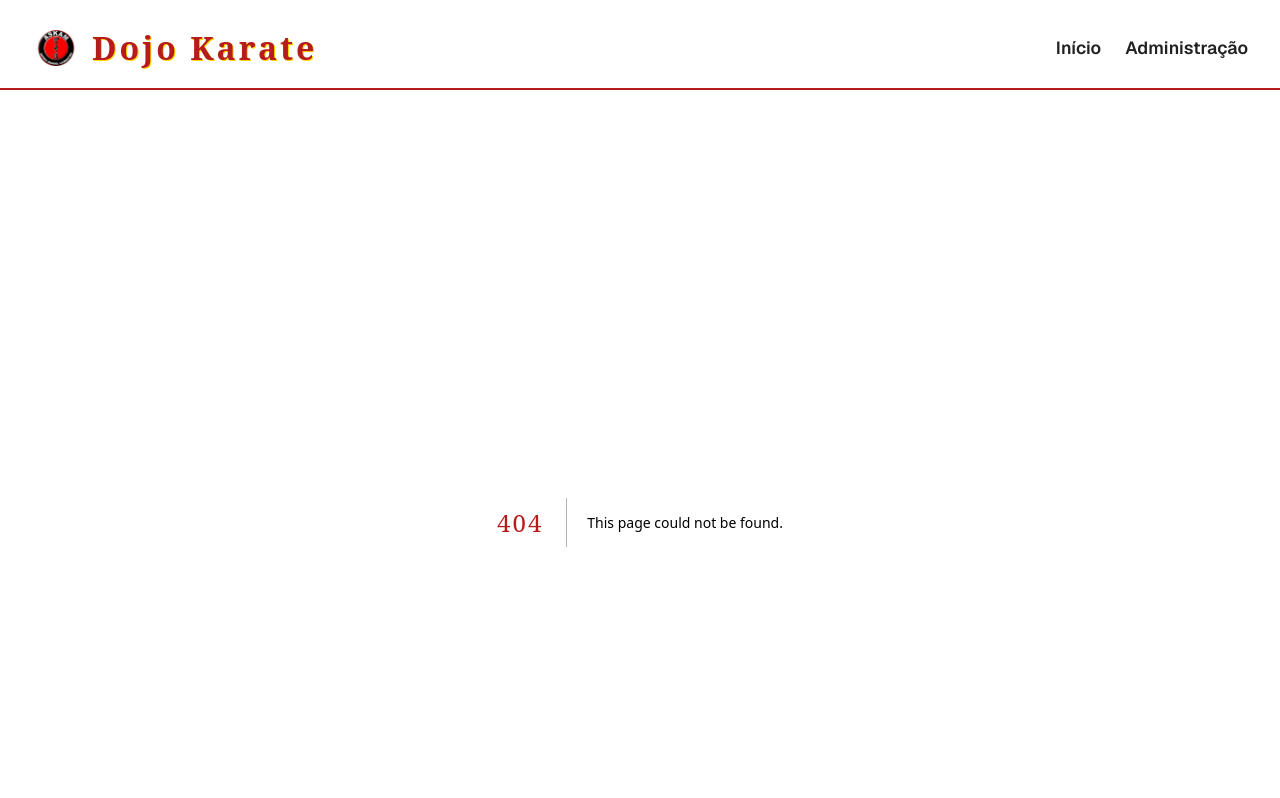
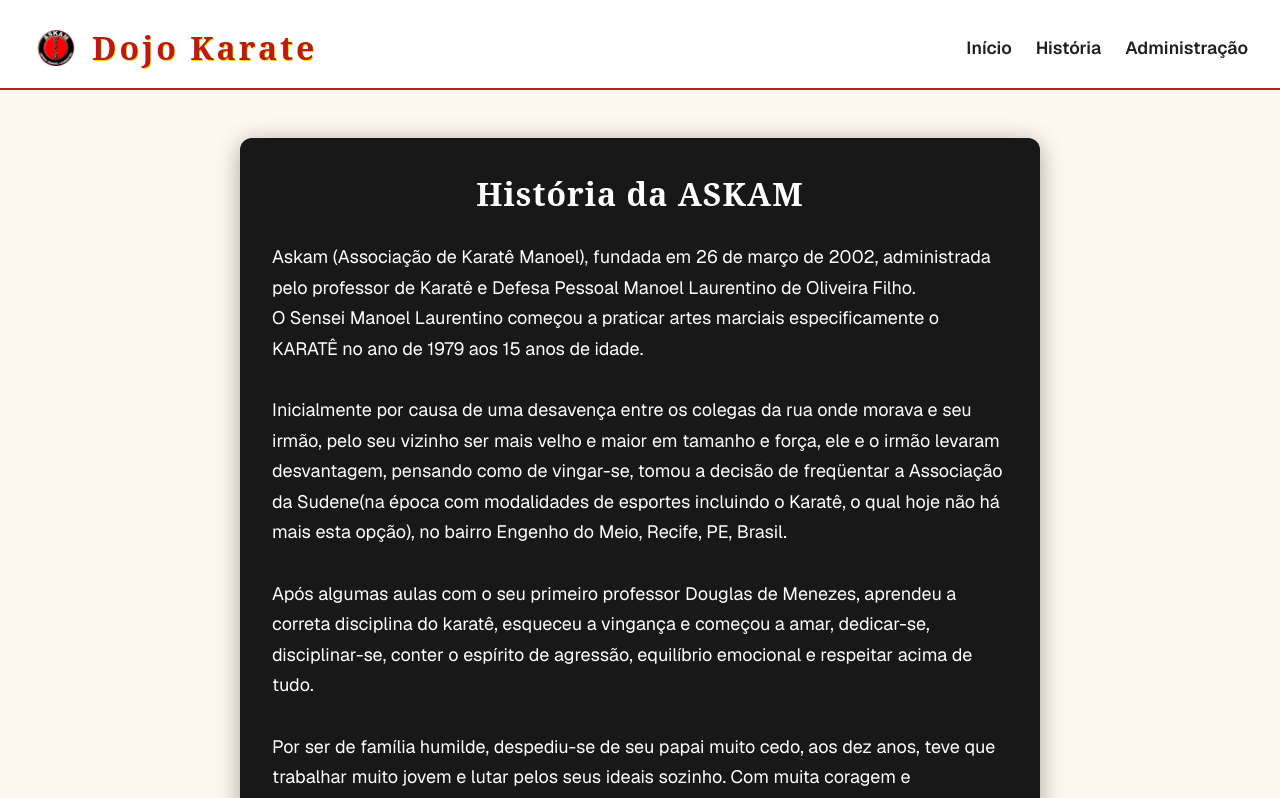
Before and after one commit to Estavaringo/askam-frontend-app, a Next.js app: page /historia in a window 1280 px wide. Before the commit this address had no page. Shown: the top 798 px of the page. Built offline with nearby package versions, Linux system fonts and the light colour scheme.

Commit message:
Add HistoriaPage component and update navigation to include history section

```diff
--- /dev/null
+++ b/src/app/historia/page.tsx
@@ -0,0 +1,33 @@
+export const metadata = {
+  title: "História da ASKAM",
+  description: "Conheça a história da Associação de Karatê Manoel (ASKAM)",
+};
+
+export default function HistoriaPage() {
+  // O texto estático foi extraído de public/historia.txt
+  const historia = `Askam (Associação de Karatê Manoel), fundada em 26 de março de 2002, administrada pelo professor de Karatê e Defesa Pessoal Manoel Laurentino de Oliveira Filho.
+O Sensei Manoel Laurentino começou a praticar artes marciais especificamente o KARATÊ no ano de 1979 aos 15 anos de idade.
+
+Inicialmente por causa de uma desavença entre os colegas da rua onde morava e seu irmão, pelo seu vizinho ser mais velho e maior em tamanho e força, ele e o irmão levaram desvantagem, pensando como de vingar-se, tomou a decisão de freqüentar a Associação da Sudene(na época com modalidades de esportes incluindo o Karatê, o qual hoje não há mais esta opção), no bairro Engenho do Meio, Recife, PE, Brasil.
+
+Após algumas aulas com o seu primeiro professor Douglas de Menezes, aprendeu a correta disciplina do karatê, esqueceu a vingança e começou a amar, dedicar-se, disciplinar-se, conter o espírito de agressão, equilíbrio emocional e respeitar acima de tudo.
+
+Por ser de família humilde, despediu-se de seu papai muito cedo, aos dez anos, teve que trabalhar muito jovem e lutar pelos seus ideais sozinho. Com muita coragem e determinação dedicou-se ao karatê ao máximo, que em pouco tempo ainda na faixa roxa já administrava aulas de karatê juntamente com seu professor na Associação da Sudene, a qual assumiu sozinho por dois anos, quando o professor Douglas se afastou. Neste período por indicação do professor Douglas procurou o professor Hayashi Kawamura para dá continuidade a seus treinamentos, melhoria dos conhecimentos técnicos e chegar a tão sonhada faixa preta.
+
+Em Recife, no Boa Viagem Praia Clube num domingo à tarde dia 17 de novembro de 1989, foi realizado o exame de faixa preta 1º DAN, após anos de dedicação estava se concretizando um dos sonhos do professor Manoel Laurentino.
+
+Outro de seus sonhos se realizou no dia 26 de março de 2002, quando fundou a sua associação: ASKAM. A Askam tem como objetivo auxiliar crianças e jovens carentes na educação, disciplina, coordenação motora, formar futuros atletas para representar nosso Estado / País em campeonatos nacionais e internacionais.
+
+Sensei Manoel Laurentino, hoje, faixa preta 4º DAN, árbitro nacional (CBK_Confederação Brasileira de Karatê) e internacional (CSK_ConfederaçãoSulamericana de Karatê), diretor técnico (FPK_Federação Pernambucana de karatê).
+
+“Obrigada Deus, pelo esforço, pelo estimulo, pela dedicação, pela paciência, e pela nobreza de espírito, com que me tornasse um homem: esforçado, estimulado, dedicado, paciente, nobre de espírito e faixa preta de Karatê”. Oss...
+
+Sensei Manoel Laurentino`;
+
+  return (
+    <div style={{ maxWidth: 800, margin: "3rem auto", background: "#181818", borderRadius: 12, boxShadow: "0 4px 24px #0005", padding: 32 }}>
+      <h1 style={{ color: "#fff", marginBottom: 24, textAlign: 'center', fontWeight: 700, fontSize: 32, letterSpacing: 1 }}>História da ASKAM</h1>
+      <pre style={{ whiteSpace: 'pre-wrap', fontFamily: 'inherit', color: '#fff', fontSize: 18, lineHeight: 1.7 }}>{historia}</pre>
+    </div>
+  );
+}
--- a/src/app/layout.tsx
+++ b/src/app/layout.tsx
@@ -35,6 +35,7 @@
           </span>
           <nav className="dojo-nav">
             <Link href="/">Início</Link>
+            <Link href="/historia">História</Link>
             <Link href="/admin">Administração</Link>
           </nav>
         </header>
```
